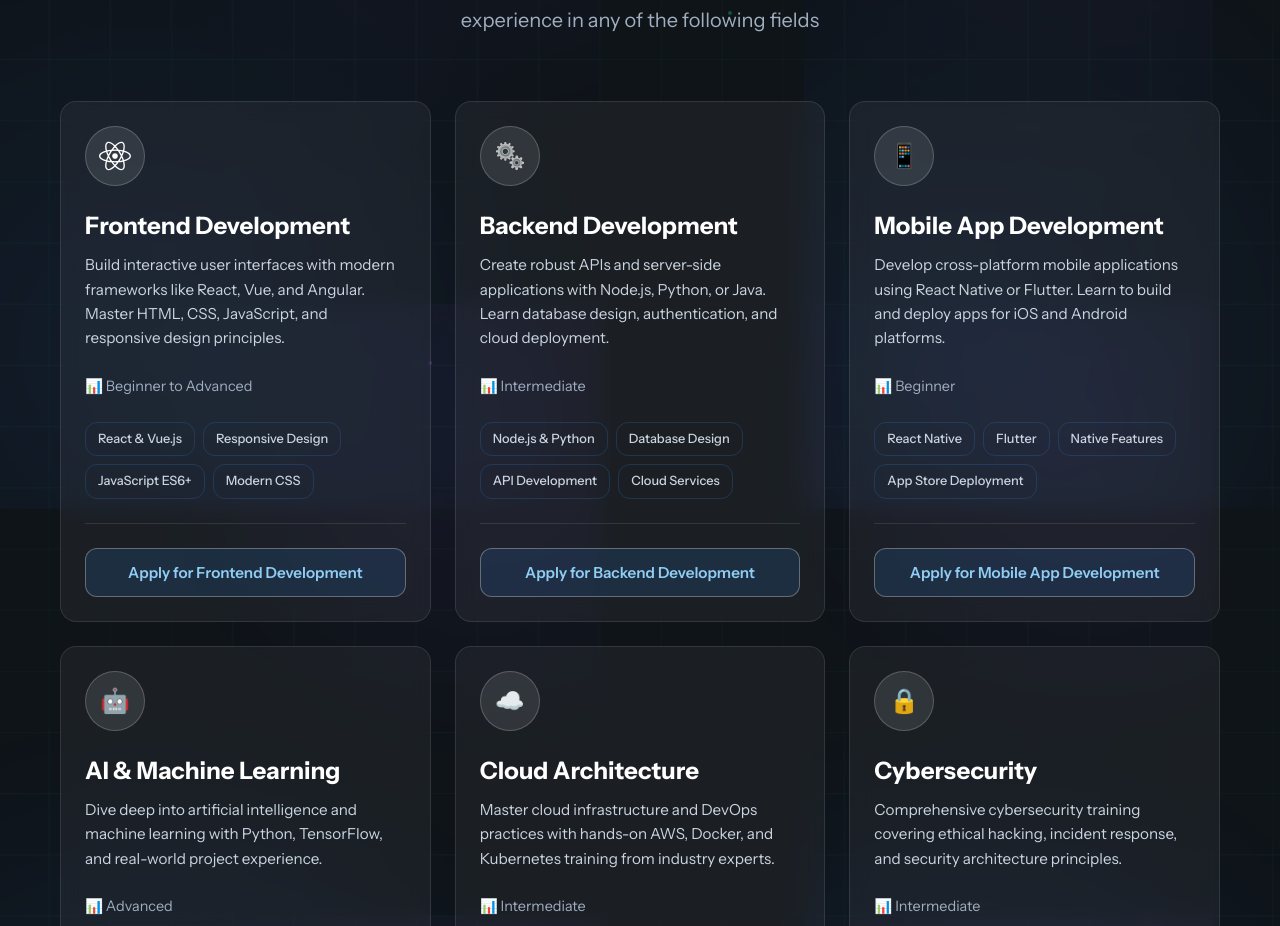
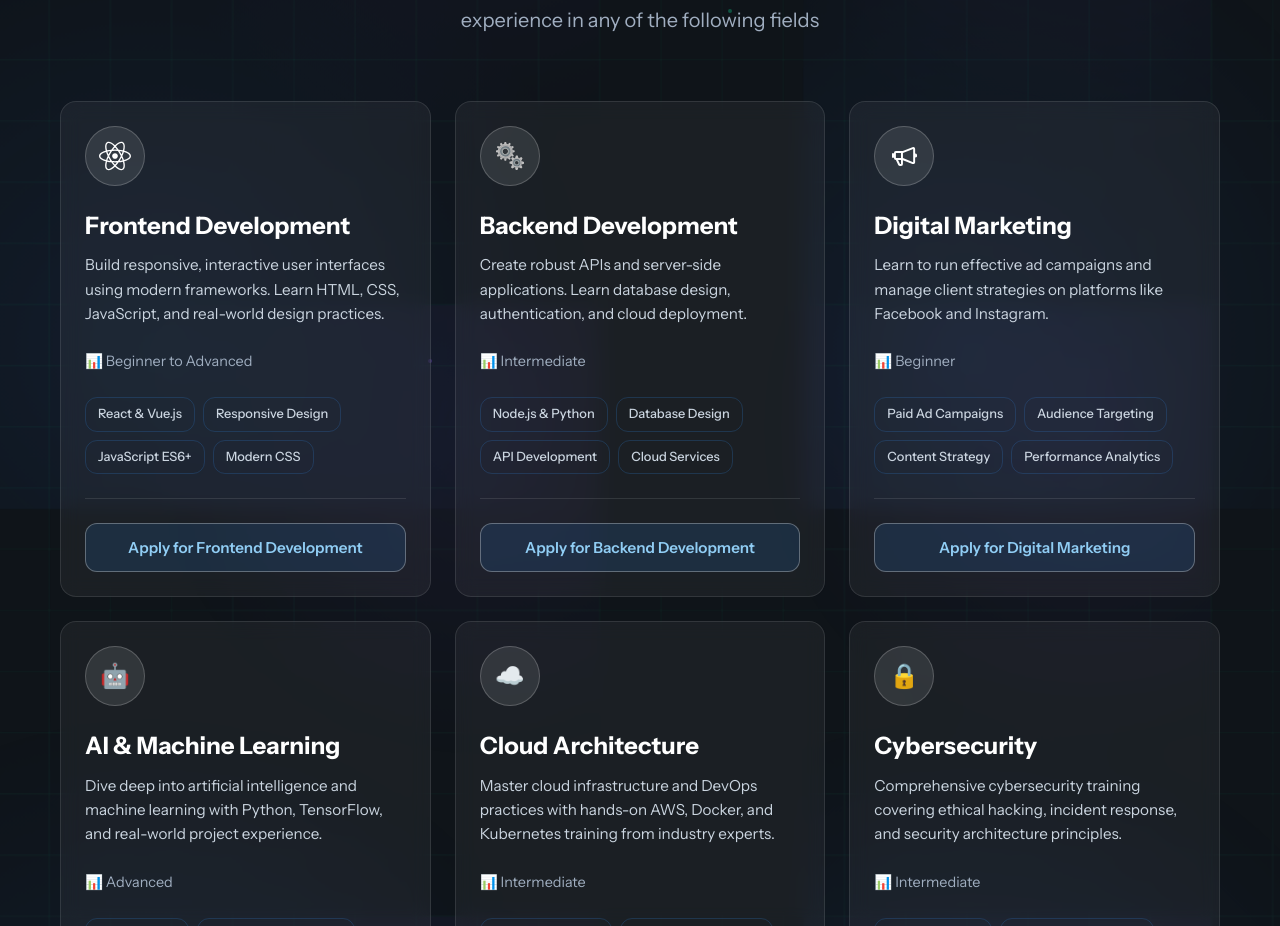
Before and after one commit to haneefojay/MushakTech-Ventures, a React (Vite) app: page / in a window 1280 px wide. Shown: the part 1606-2532 px from the top of the page. Built offline with nearby package versions, Linux system fonts and the light colour scheme; a web font is replaced by a local one.

Commit message:
Update App.jsx

```diff
--- a/src/App.jsx
+++ b/src/App.jsx
@@ -74,7 +74,7 @@ function App() {
       ),
       title: "Frontend Development",
       description:
-        "Build interactive user interfaces with modern frameworks like React, Vue, and Angular. Master HTML, CSS, JavaScript, and responsive design principles.",
+        "Build responsive, interactive user interfaces using modern frameworks. Learn HTML, CSS, JavaScript, and real-world design practices.",
       level: "Beginner to Advanced",
       duration: "16 weeks",
       features: ["React & Vue.js", "Responsive Design", "JavaScript ES6+", "Modern CSS"],
@@ -90,28 +90,27 @@ function App() {
       ),
       title: "Backend Development",
       description:
-        "Create robust APIs and server-side applications with Node.js, Python, or Java. Learn database design, authentication, and cloud deployment.",
+        "Create robust APIs and server-side applications. Learn database design, authentication, and cloud deployment.",
       level: "Intermediate",
       duration: "14 weeks",
       features: ["Node.js & Python", "Database Design", "API Development", "Cloud Services"],
-      instructor: "Michael Chen",
-      students: 1923,
-      rating: 4.8,
       category: "Backend Development",
     },
     {
       id: 3,
-      icon: "📱",
-      title: "Mobile App Development",
+      icon: (
+        <svg xmlns="http://www.w3.org/2000/svg" width="25" height="25" viewBox="0 0 16 16"><path fill="currentColor" d="M14.25 2.1a1.25 1.25 0 0 0-1.17-.1L6.91 4.43a1.2 1.2 0 0 1-.46.09H2.5a1.25 1.25 0 0 0-1.25 1.25v.1H0v3h1.25V9a1.25 1.25 0 0 0 1.25 1.22L4 13.4a1.26 1.26 0 0 0 1.13.72h.63A1.25 1.25 0 0 0 7 12.87v-2.53l6.08 2.43a1.3 1.3 0 0 0 .47.09a1.3 1.3 0 0 0 .7-.22a1.25 1.25 0 0 0 .55-1V3.13a1.25 1.25 0 0 0-.55-1.03m-8.5 3.67V9H2.5V5.77zm0 7.1h-.63l-1.23-2.65h1.86zm1.62-3.72A2.3 2.3 0 0 0 7 9V5.7a2.3 2.3 0 0 0 .37-.11l6.18-2.46v8.48zm7.46-3.03v2.5a1.25 1.25 0 0 0 0-2.5"/></svg>
+      ),
+      title: "Digital Marketing",
       description:
-        "Develop cross-platform mobile applications using React Native or Flutter. Learn to build and deploy apps for iOS and Android platforms.",
+        "Learn to run effective ad campaigns and manage client strategies on platforms like Facebook and Instagram.",
       level: "Beginner",
       duration: "12 weeks",
-      features: ["React Native", "Flutter", "Native Features", "App Store Deployment"],
+      features: ["Paid Ad Campaigns", "Audience Targeting", "Content Strategy", "Performance Analytics"],
       instructor: "Lisa Park",
       students: 3241,
       rating: 4.8,
-      category: "Mobile App Development"
+      category: "Digital Marketing"
     },
     {
       id: 4,
```
